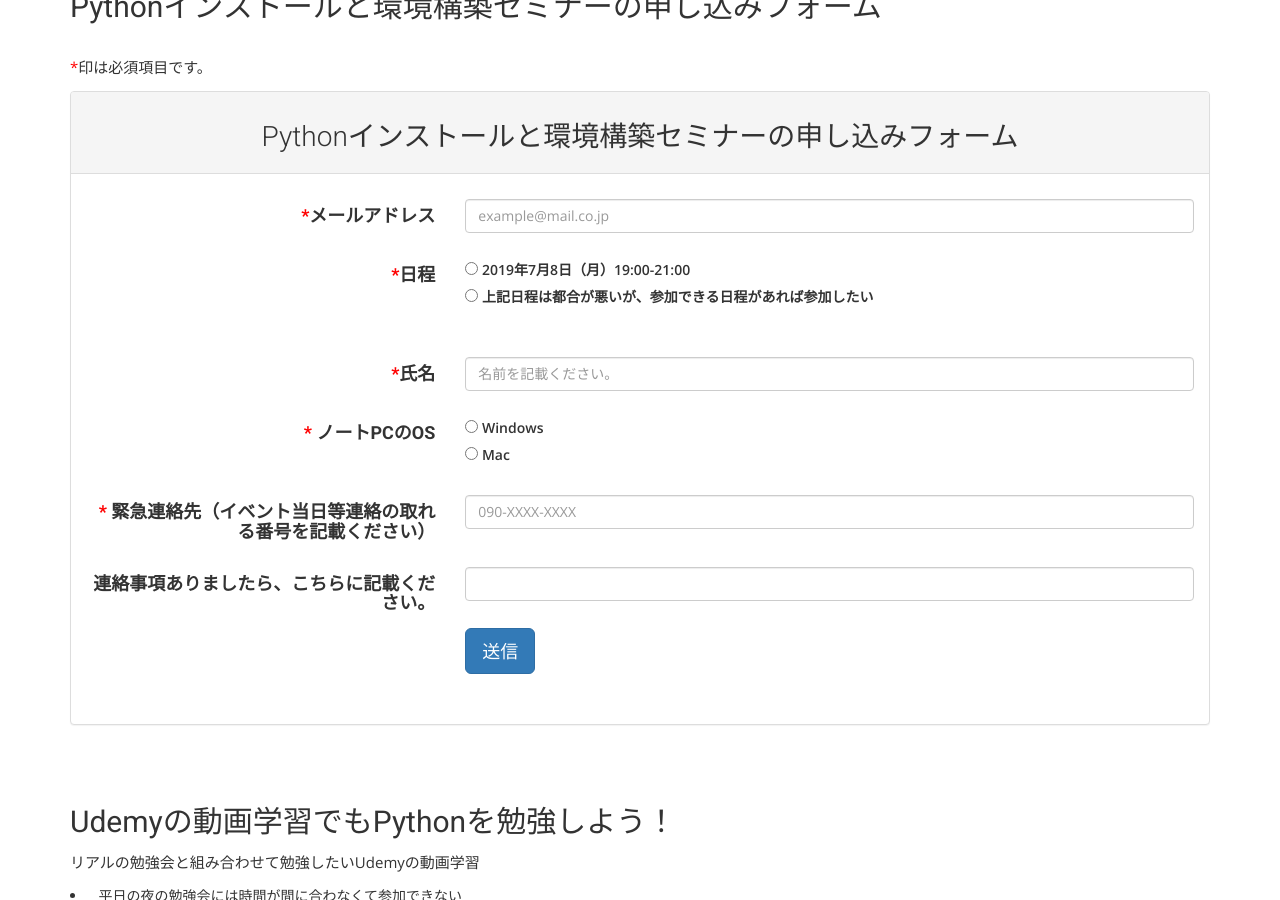
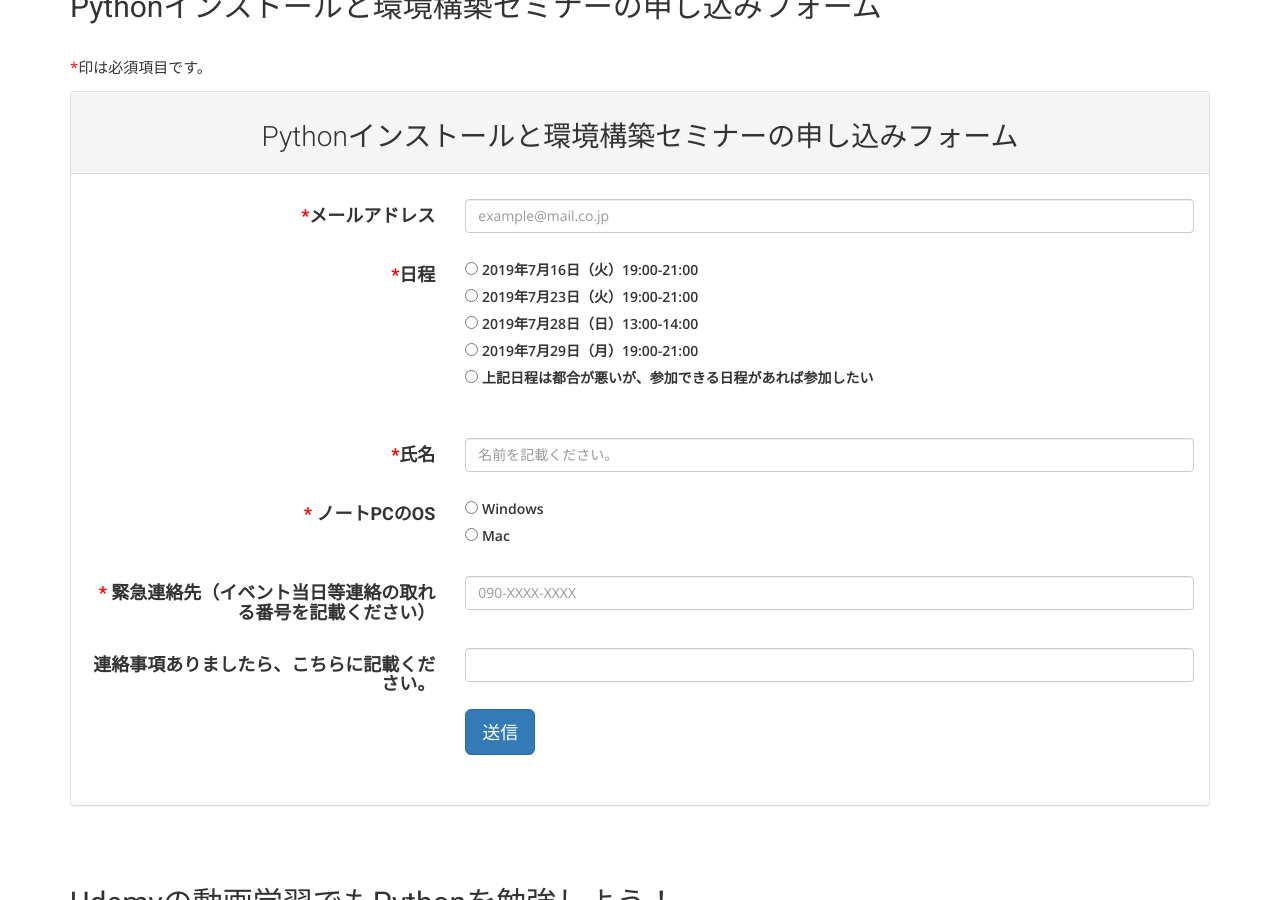
Before and after one commit to hommachi-open-source-lab/hommachi-open-source-lab.github.io, a Jekyll site: the page built from contents/study/buld_python_env.html, in a window 1280 px wide and 900 px high, scrolled down 2643 px. Built offline with Jekyll 4.4.1, drawn with Linux system fonts in a browser that asks for light colours; nearby versions of some CDN libraries; some web fonts are replaced.

Commit message:
update date

```diff
--- a/contents/study/buld_python_env.html
+++ b/contents/study/buld_python_env.html
@@ -142,9 +142,30 @@
             <div class="col-sm-8">
               <div class="form-check">
                 <input class="form-check-input" id="nittei" type="radio" name="entry.403502960"
-                  value="2019年7月8日（月）19:00-21:00" required>
+                  value="2019年7月16日（火）19:00-21:00" required>
                 <label class="form-check-label" for="nittei">
-                  2019年7月8日（月）19:00-21:00
+                  2019年7月16日（火）19:00-21:00
+                </label>
+                　　 </div>
+              <div class="form-check">
+                <input class="form-check-input" id="nittei" type="radio" name="entry.403502960" value="2019年7月23日（火）19:00-21:00"
+                  required>
+                <label class="form-check-label" for="nittei">
+                  2019年7月23日（火）19:00-21:00
+                </label>
+                　　 </div>
+              <div class="form-check">
+                <input class="form-check-input" id="nittei" type="radio" name="entry.403502960" value="2019年7月28日（日）13:00-14:00"
+                  required>
+                <label class="form-check-label" for="nittei">
+                  2019年7月28日（日）13:00-14:00
+                </label>
+                　　 </div>
+              <div class="form-check">
+                <input class="form-check-input" id="nittei" type="radio" name="entry.403502960" value="2019年7月29日（月）19:00-21:00"
+                  required>
+                <label class="form-check-label" for="nittei">
+                  2019年7月29日（月）19:00-21:00
                 </label>
                 　　 </div>
               <div class="form-check">
```
